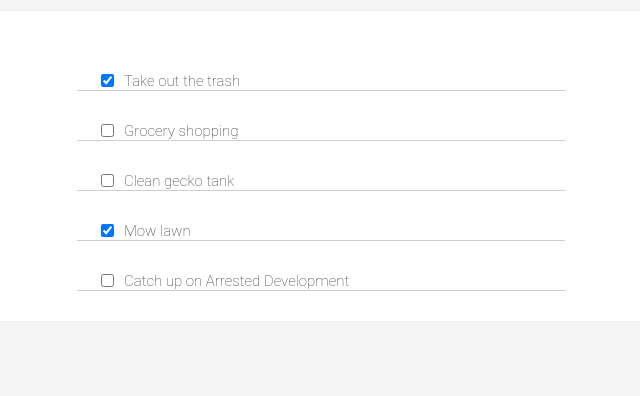
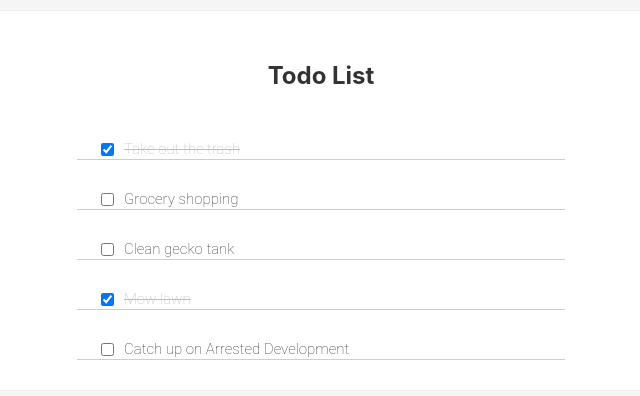
Before and after one commit to JosephCW/react-freecodecamp, a React (Create React App) app: page / in a window 1280 px wide. Shown: the top 396 px of the page, without its empty margins (319-959 px from the left). Built offline with nearby package versions, Linux system fonts and the light colour scheme.

Commit message:
Dynamic styling of todo app

```diff
--- a/src/components/App.js
+++ b/src/components/App.js
@@ -81,6 +81,7 @@ class App extends React.Component {
 
         return (
             <div className="checklist">
+                <h2>Todo List</h2>
                 {checklistItems}
             </div>
         )
--- a/src/components/ChecklistItem.js
+++ b/src/components/ChecklistItem.js
@@ -1,8 +1,11 @@
 import React from "react"
 
 function ChecklistItem(props) {
-
-    console.log(props)
+    const style = props.item.completed ? {
+        textDecoration: "line-through",
+        color: "#bcbcbc",
+        fonstStyle: "italic"
+    }: null
 
     return (
         <div className="checklist-item">
@@ -11,7 +14,7 @@ function ChecklistItem(props) {
                 onChange={()=> props.onCheckboxChanged(props.item.id)}
                 checked={props.item.completed}
             />
-            <span>{props.item.text}</span>
+            <span style={style}>{props.item.text}</span>
         </div>
     )
 }
--- a/src/index.css
+++ b/src/index.css
@@ -46,6 +46,10 @@ body {
   padding-right: 10px;
 } */
 
+h2 {
+  color: #333333;
+}
+
 .checklist {
   background-color: white;
   margin: auto;
```
